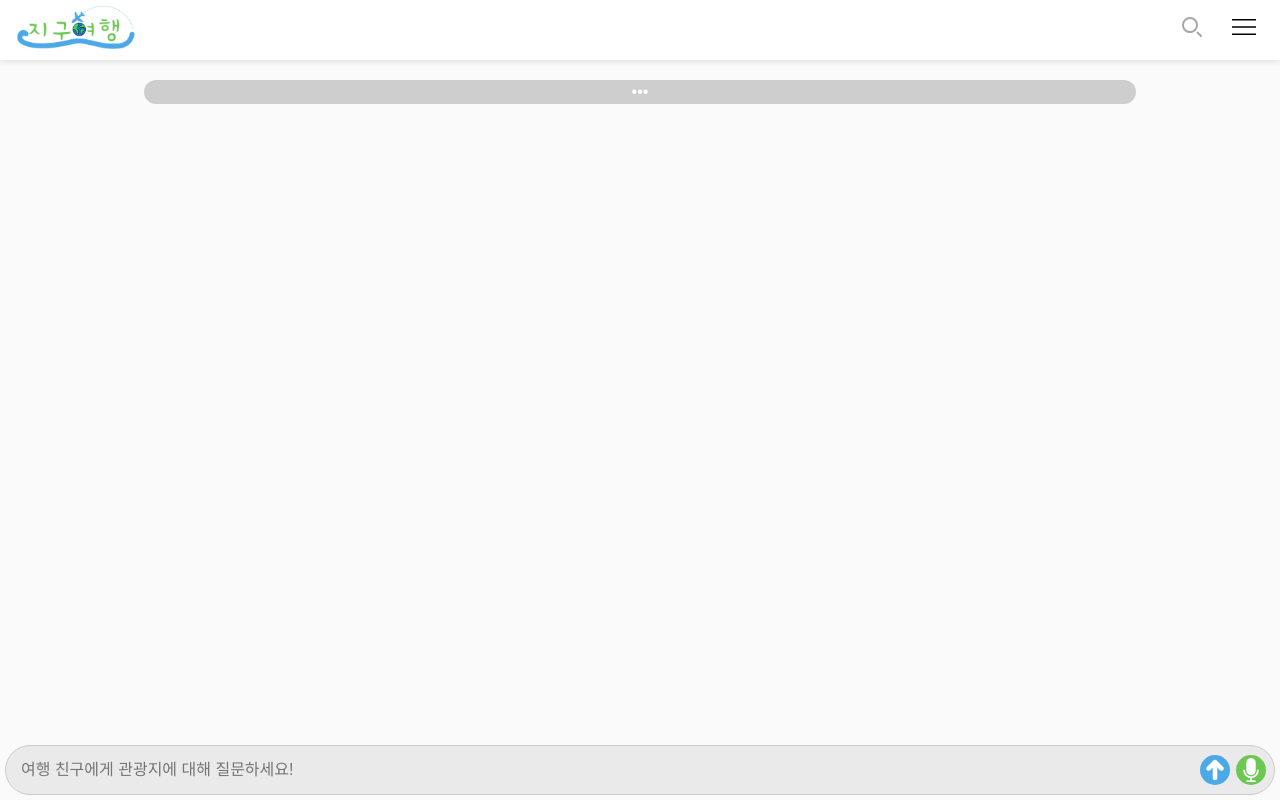
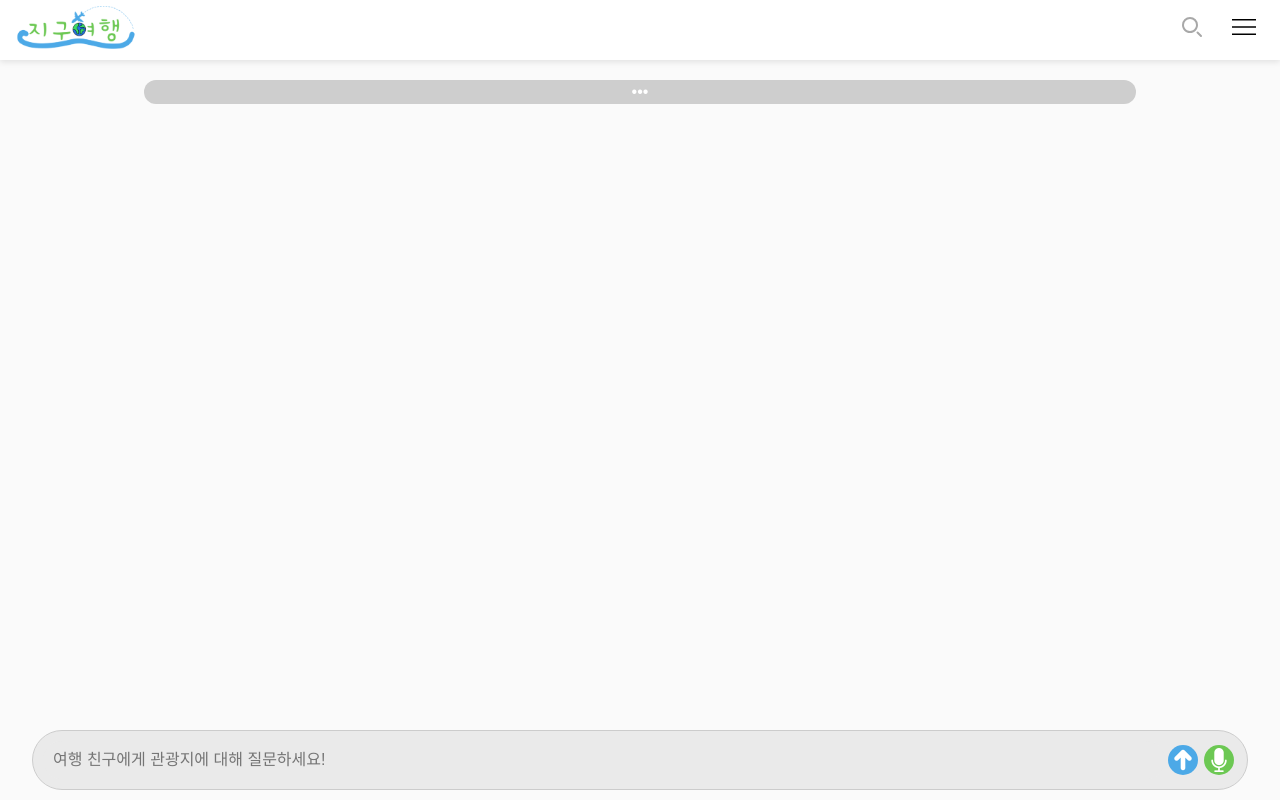
Before and after one commit to Team-Merge/jigu_travel_fe, a React (Vite) app: page /ai-guide in a window 1280 px wide. Built offline with nearby package versions, Linux system fonts and the light colour scheme.

Commit message:
feat: 수정 이중 스크롤 해결

```diff
--- a/src/styles/AiGuide.css
+++ b/src/styles/AiGuide.css
@@ -17,8 +17,9 @@ body {
     flex: 1; /* 남은 공간을 모두 차지하도록 설정 */
     margin-top: 60px;
     padding: 10px;
-    overflow-y: auto; /* 스크롤이 가능하도록 */
-    height: calc(100vh - 80px); /* 전체 화면에서 입력창 높이를 빼고 나머지 부분에 채팅창 */
+    /*overflow-y: auto; !* 스크롤이 가능하도록 *!*/
+    height: calc(100vh - 80px - 60px); /* 입력창 높이를 뺀 채팅창 높이 */
+    padding-bottom: 80px; /* 입력창이 가리지 않도록 추가 */
 }
 
 #messagesContainer-scroll{
@@ -26,17 +27,23 @@ body {
     overflow-y: auto;
     margin-bottom: 20px;
     padding: 10px;
-    height: 80vh;
+    height: calc(100vh - 80px - 60px);
 }
 
 #userInputContainer {
+    position: fixed;
+    bottom: 0;
+    left: 50%;
+    transform: translate(-50%, 0);
+    width: 95%;
     display: flex;
     align-items: center;
     background-color: #eaeaea;
-    padding: 5px;
+    padding: 10px;
     border-radius: 40px;
     border: 1px solid #ccc;
-    margin: 5px;
+    margin-bottom: 10px;
+    box-sizing: border-box; /* padding, border 포함하여 크기 조정 */
 }
 
 #textQuestion {
```
